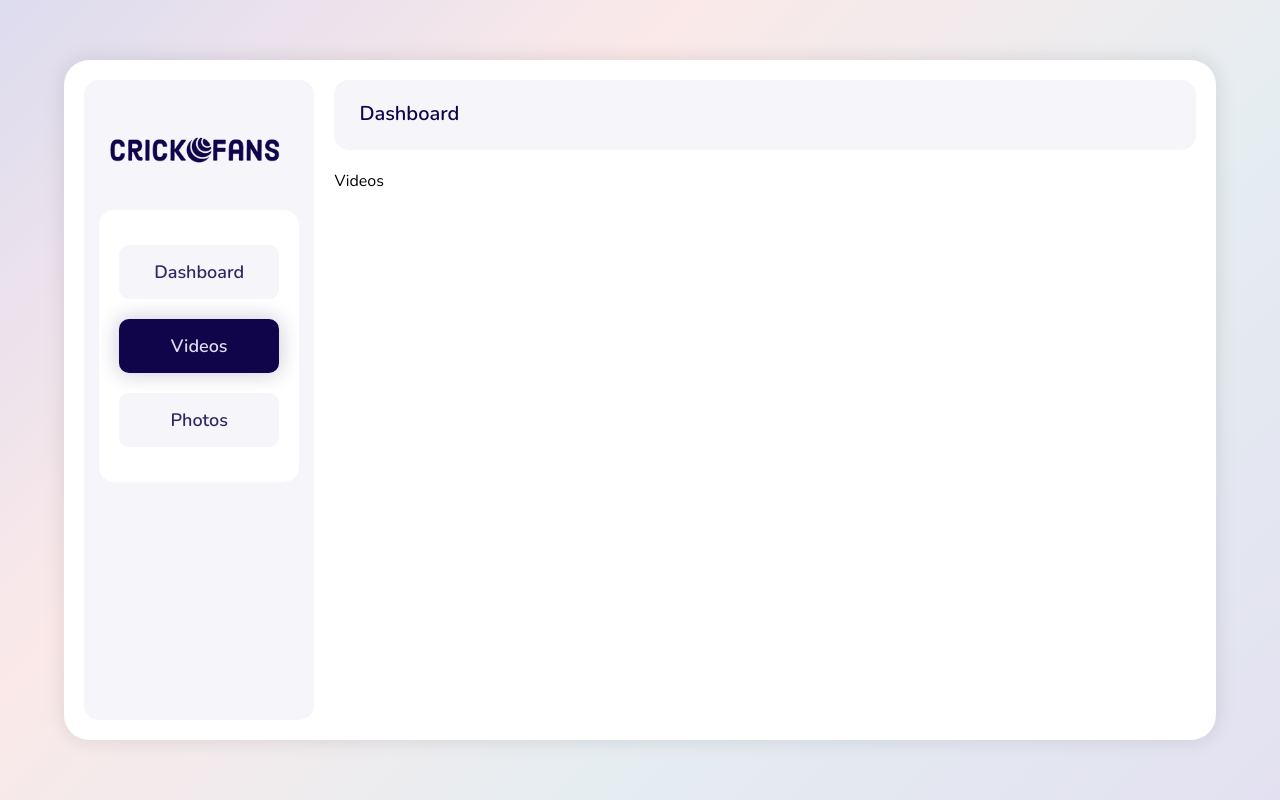
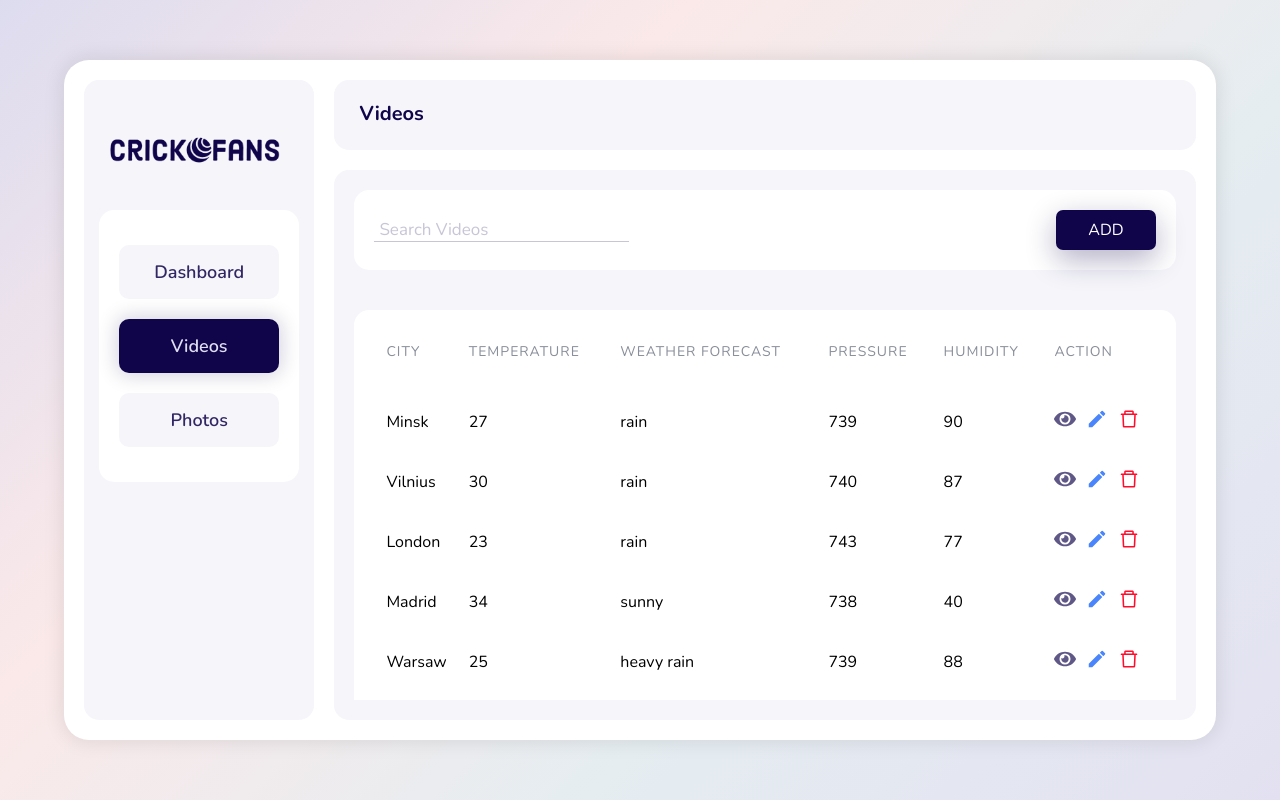
Before and after one commit to Rutvikghaskata/CrickFans-Dashboard, a React (Create React App) app: page /videos in a window 1280 px wide. Built offline with nearby package versions, Linux system fonts and the light colour scheme.

Commit message:
worked on video section

```diff
--- a/package.json
+++ b/package.json
@@ -6,11 +6,13 @@
     "@testing-library/jest-dom": "^5.16.5",
     "@testing-library/react": "^13.4.0",
     "@testing-library/user-event": "^13.5.0",
+    "axios": "^1.1.3",
     "react": "^18.2.0",
     "react-dom": "^18.2.0",
     "react-icons": "^4.6.0",
     "react-router-dom": "^6.4.2",
     "react-scripts": "5.0.1",
+    "react-table": "^7.8.0",
     "sass": "^1.55.0",
     "web-vitals": "^2.1.4"
   },
--- a/src/Components/Header/header.scss
+++ b/src/Components/Header/header.scss
@@ -13,9 +13,10 @@
     width: 100%;
     span {
       font-size: 20px;
-      font-weight: 600;
+      font-weight: 650;
       margin-top: 20px;
       color: #10044a;
+      text-transform: capitalize;
     }
     .menu-section {
       display: none;
--- a/src/Components/Header/index.jsx
+++ b/src/Components/Header/index.jsx
@@ -10,7 +10,15 @@ function Header() {
   return (
     <div className={menu ? "header-wrapper menu" : "header-wrapper"}>
       <div className="top-sec">
-        <span>Dashboard</span>
+        <span>
+          {CURRENT_WB_NAME === "dashboard"
+            ? "Dashboard"
+            : CURRENT_WB_NAME === "videos"
+            ? "videos"
+            : CURRENT_WB_NAME === "photos"
+            ? "Photos"
+            : null}
+        </span>
         <div
           className="menu-section"
           onClick={() => {
--- /dev/null
+++ b/src/Pages/ErrorPage/index.jsx
@@ -0,0 +1,9 @@
+import React from 'react'
+
+function ErrorPage() {
+  return (
+    <div>ErrorPage</div>
+  )
+}
+
+export default ErrorPage
--- a/src/Pages/Videos/index.jsx
+++ b/src/Pages/Videos/index.jsx
@@ -1,9 +1,301 @@
-import React from 'react'
-import './videos.scss'
-function Videos() {
+import React from "react";
+import "./videos.scss";
+import { BsArrowDownShort, BsArrowUpShort } from "react-icons/bs";
+import {
+  useTable,
+  useSortBy,
+  useFilters,
+  useGlobalFilter,
+  useAsyncDebounce,
+} from "react-table";
+import { FaEye } from "react-icons/fa";
+import { MdEdit } from "react-icons/md";
+import { AiOutlineDelete } from "react-icons/ai";
+function GlobalFilter({
+  preGlobalFilteredRows,
+  globalFilter,
+  setGlobalFilter,
+}) {
+  const count = preGlobalFilteredRows.length;
+  const [value, setValue] = React.useState(globalFilter);
+  const onChange = useAsyncDebounce((value) => {
+    setGlobalFilter(value || undefined);
+  }, 200);
+
   return (
-    <div>Videos</div>
-  )
+    <span>
+      Search:{" "}
+      <input
+        value={value || ""}
+        onChange={(e) => {
+          setValue(e.target.value);
+          onChange(e.target.value);
+        }}
+        placeholder={`${count} records...`}
+        style={{
+          fontSize: "1.1rem",
+          border: "0",
+        }}
+      />
+    </span>
+  );
+}
+function DefaultColumnFilter({
+  column: { filterValue, preFilteredRows, setFilter },
+}) {
+  const count = preFilteredRows.length;
+
+  return (
+    <input
+      value={filterValue || ""}
+      onChange={(e) => {
+        setFilter(e.target.value || undefined); // Set undefined to remove the filter entirely
+      }}
+      placeholder={`Search records...`}
+    />
+  );
 }
 
-export default Videos
+function Videos() {
+  const data = React.useMemo(
+    () => [
+      {
+        col1: "Minsk",
+        col2: "27",
+        col3: "rain",
+        col4: "739",
+        col5: "90",
+        col6: (
+          <div>
+            <span>
+              <FaEye size={22} color={"#10044aab"} style={{ marginRight: 10 }} />
+            </span>
+            <span>
+              <MdEdit size={22} color={"#4a85fb"} style={{ marginRight: 10 }} />
+            </span>
+            <span>
+              <AiOutlineDelete size={22} color={"#ff0d2d"} />
+            </span>
+          </div>
+        ),
+      },
+      {
+        col1: "Vilnius",
+        col2: "30",
+        col3: "rain",
+        col4: "740",
+        col5: "87",
+        col6: (
+          <div>
+            <span>
+              <FaEye size={22} color={"#10044aab"} style={{ marginRight: 10 }} />
+            </span>
+            <span>
+              <MdEdit size={22} color={"#4a85fb"} style={{ marginRight: 10 }} />
+            </span>
+            <span>
+              <AiOutlineDelete size={22} color={"#ff0d2d"} />
+            </span>
+          </div>
+        ),
+      },
+      {
+        col1: "London",
+        col2: "23",
+        col3: "rain",
+        col4: "743",
+        col5: "77",
+        col6: (
+          <div>
+            <span>
+              <FaEye size={22} color={"#10044aab"} style={{ marginRight: 10 }} />
+            </span>
+            <span>
+              <MdEdit size={22} color={"#4a85fb"} style={{ marginRight: 10 }} />
+            </span>
+            <span>
+              <AiOutlineDelete size={22} color={"#ff0d2d"} />
+            </span>
+          </div>
+        ),
+      },
+      {
+        col1: "Madrid",
+        col2: "34",
+        col3: "sunny",
+        col4: "738",
+        col5: "40",
+        col6: (
+          <div>
+            <span>
+              <FaEye size={22} color={"#10044aab"} style={{ marginRight: 10 }} />
+            </span>
+            <span>
+              <MdEdit size={22} color={"#4a85fb"} style={{ marginRight: 10 }} />
+            </span>
+            <span>
+              <AiOutlineDelete size={22} color={"#ff0d2d"} />
+            </span>
+          </div>
+        ),
+      },
+      {
+        col1: "Warsaw",
+        col2: "25",
+        col3: "heavy rain",
+        col4: "739",
+        col5: "88",
+        col6: (
+          <div>
+            <span>
+              <FaEye size={22} color={"#10044aab"} style={{ marginRight: 10 }} />
+            </span>
+            <span>
+              <MdEdit size={22} color={"#4a85fb"} style={{ marginRight: 10 }} />
+            </span>
+            <span>
+              <AiOutlineDelete size={22} color={"#ff0d2d"} />
+            </span>
+          </div>
+        ),
+      },
+    ],
+    []
+  );
+
+  const columns = React.useMemo(
+    () => [
+      {
+        Header: "City",
+        accessor: "col1", // accessor is the "key" in the data
+      },
+      {
+        Header: "Temperature",
+        accessor: "col2",
+      },
+      {
+        Header: "Weather Forecast",
+        accessor: "col3",
+      },
+      {
+        Header: "Pressure",
+        accessor: "col4",
+      },
+      {
+        Header: "Humidity",
+        accessor: "col5",
+      },
+      {
+        Header: "Action",
+        accessor: "col6",
+      },
+    ],
+    []
+  );
+
+  const defaultColumn = React.useMemo(
+    () => ({
+      // Let's set up our default Filter UI
+      Filter: DefaultColumnFilter,
+    }),
+    []
+  );
+
+  const {
+    getTableProps,
+    getTableBodyProps,
+    headerGroups,
+    rows,
+    prepareRow,
+    state,
+    visibleColumns,
+    preGlobalFilteredRows,
+    setGlobalFilter,
+  } = useTable(
+    {
+      columns,
+      data,
+      defaultColumn, // Be sure to pass the defaultColumn option
+    },
+    useFilters,
+    useGlobalFilter,
+    useSortBy
+  );
+
+  return (
+    <div className="videos-wrapper">
+      <div className="head-section">
+        <input
+          type="text"
+          className="search-input"
+          placeholder="Search Videos"
+        />
+        <button className="add-button">ADD</button>
+      </div>
+      <div className="table-container">
+        <table {...getTableProps()}>
+          <thead className="table-header">
+            {headerGroups.map((headerGroup) => (
+              <tr {...headerGroup.getHeaderGroupProps()}>
+                {headerGroup.headers.map((column) => (
+                  <th
+                    {...column.getHeaderProps(column.getSortByToggleProps())}
+                    className="title"
+                  >
+                    {/* <div>
+                      {column.canFilter ? column.render("Filter") : null}
+                    </div> */}
+                    {column.render("Header")}
+                    <span>
+                      {column.isSorted ? (
+                        column.isSortedDesc ? (
+                          <BsArrowDownShort color="#10044a" size={15} />
+                        ) : (
+                          <BsArrowUpShort color="#10044a" size={15} />
+                        )
+                      ) : (
+                        ""
+                      )}
+                    </span>
+                  </th>
+                ))}
+              </tr>
+            ))}
+            {/* <tr>
+              <th
+                colSpan={visibleColumns.length}
+                style={{
+                  textAlign: "left",
+                }}
+              >
+                <GlobalFilter
+                  preGlobalFilteredRows={preGlobalFilteredRows}
+                  globalFilter={state.globalFilter}
+                  setGlobalFilter={setGlobalFilter}
+                />
+              </th>
+            </tr> */}
+          </thead>
+          <tbody {...getTableBodyProps()} className="table-body">
+            {rows.map((row) => {
+              prepareRow(row);
+              return (
+                <tr {...row.getRowProps()} className="data-row">
+                  {row.cells.map((cell) => {
+                    return (
+                      <td {...cell.getCellProps()} className="data">
+                        {cell.render("Cell")}
+                      </td>
+                    );
+                  })}
+                </tr>
+              );
+            })}
+          </tbody>
+        </table>
+      </div>
+    </div>
+  );
+}
+
+export default Videos;
--- a/src/Pages/Videos/videos.scss
+++ b/src/Pages/Videos/videos.scss
@@ -0,0 +1,84 @@
+.videos-wrapper {
+  display: flex;
+  flex-direction: column;
+  height: 100%;
+  width: 100%;
+  background-color: #dfdeef50;
+  border-radius: 15px;
+  .head-section {
+    display: flex;
+    align-items: center;
+    justify-content: space-between;
+    padding: 20px;
+    margin: 20px;
+    border-radius:15px;
+    background-color: #fff;
+    .search-input {
+      border: 0px solid;
+      border-bottom: 1px solid #bcbaced5;
+      background-color: transparent;
+      color: #10044a;
+      outline: none;
+      padding-left: 5px;
+      width: 250px;
+      transition: all 0.5s ease;
+      font-size: 17px;
+      font-weight: 350;
+
+      &:focus,
+      &:hover {
+        border-bottom: 1px solid #10044a;
+      }
+      &::-webkit-input-placeholder {
+        color: #bcbaced5;
+      }
+    }
+    .add-button {
+      height: 40px;
+      width: 100px;
+      border: 0;
+      background-color: #10044a;
+      color: #fff;
+      border-radius: 7px;
+      box-shadow: 0 10px 30px #10044a50;
+      font-size: 16px;
+      cursor: pointer;
+    }
+  }
+  .table-container {
+    padding: 20px;
+    margin-bottom: 20px;
+    overflow:scroll;
+    table {
+      background-color: white;
+      width: 100%;
+      padding: 20px;
+      border-radius: 15px;
+
+      .table-header {
+        .title {
+          text-align: start;
+          padding: 10px 10px 30px 10px;
+          color: #888e9a;
+          font-size: 14px;
+          font-weight: 400;
+          letter-spacing: 1px;
+          text-transform: uppercase;
+        }
+      }
+
+      .table-body {
+        .data-row {
+          cursor: pointer;
+          .data {
+            padding: 15px 0 15px 10px;
+          }
+
+          &:hover {
+            background-color: #eff4ff;
+          }
+        }
+      }
+    }
+  }
+}
--- a/src/Pages/index.js
+++ b/src/Pages/index.js
@@ -1,9 +1,11 @@
 import Dashboard from './Dashboard'
 import Videos from './Videos'
 import Photos from './Photos'
+import ErrorPage from './ErrorPage'
 
 export {
     Dashboard,
     Videos,
-    Photos
+    Photos,
+    ErrorPage
 }
--- a/src/Routes.js
+++ b/src/Routes.js
@@ -1,7 +1,7 @@
 import React from "react";
 import "./routes.scss";
 import { Routes, Route, BrowserRouter } from "react-router-dom";
-import { Dashboard, Videos, Photos } from "./Pages/index";
+import { Dashboard, Videos, Photos,ErrorPage } from "./Pages/index";
 import Sidebar from "./Components/Sidebar";
 import Header from "./Components/Header";
 
@@ -17,15 +17,10 @@ function RoutesScreen() {
             <Header />
             <div className="main-screens">
             <Routes>
-              <Route expect path="/dashboard">
-                <Route index element={<Dashboard />} />
-              </Route>
-              <Route expect path="/videos">
-                <Route index element={<Videos />} />
-              </Route>
-              <Route expect path="/photos">
-                <Route index element={<Photos />} />
-              </Route>
+              <Route expect path="/dashboard" element={<Dashboard />} />
+              <Route expect path="/videos" element={<Videos />} />
+              <Route expect path="/photos" element={<Photos />} />
+              <Route path="*" element={<ErrorPage />} />
             </Routes>
             </div>
           </div>
```
Also changed, not shown: 1 other file (tests, documents, lock files or other folders).
